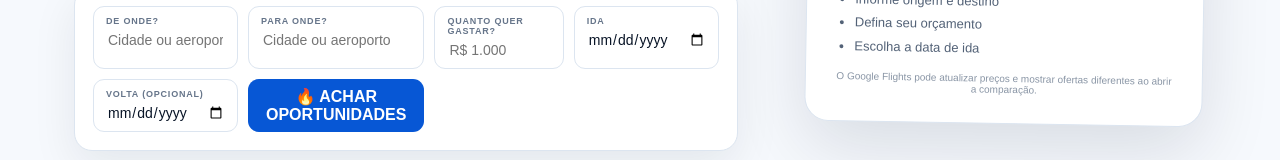
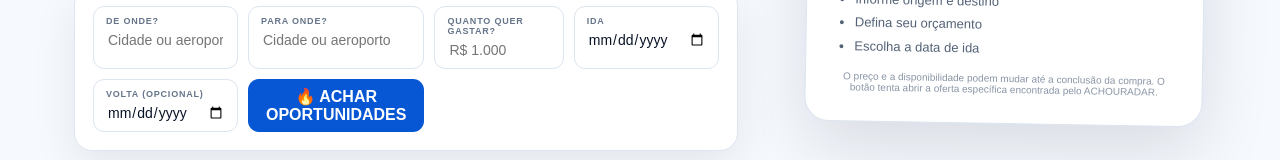
Before and after one commit to achouradar/Achouradar, a Next.js app: page / in a window 1280 px wide. Shown: the part 527-687 px from the top of the page. Built offline with nearby package versions, Linux system fonts and the light colour scheme.

Commit message:
feat: add direct purchase button

```diff
--- a/app/page.tsx
+++ b/app/page.tsx
@@ -266,7 +266,11 @@ export default function Home() {
                 <li>Duração: {formatDuration(offers[0].durationMinutes)}</li>
                 {offers[0].airline && <li>Companhia: {offers[0].airline}</li>}
               </ul>
-              {offers[0].bookingUrl && <a className="offer" href={offers[0].bookingUrl} target="_blank" rel="noreferrer">COMPARAR NO GOOGLE FLIGHTS</a>}
+              {offers[0].bookingToken ? (
+                <a className="offer" href={`/api/booking?token=${encodeURIComponent(offers[0].bookingToken)}`} target="_blank" rel="noreferrer">🛒 IR PARA COMPRA</a>
+              ) : offers[0].bookingUrl ? (
+                <a className="offer" href={offers[0].bookingUrl} target="_blank" rel="noreferrer">VER NO GOOGLE FLIGHTS</a>
+              ) : null}
             </>
           ) : (
             <>
@@ -277,7 +281,7 @@ export default function Home() {
               <ul><li>Informe origem e destino</li><li>Defina seu orçamento</li><li>Escolha a data de ida</li></ul>
             </>
           )}
-          <div className="disclaimer">O Google Flights pode atualizar preços e mostrar ofertas diferentes ao abrir a comparação.</div>
+          <div className="disclaimer">O preço e a disponibilidade podem mudar até a conclusão da compra. O botão tenta abrir a oferta específica encontrada pelo ACHOURADAR.</div>
         </div>
       </section>
       <section className="bottom">
```
